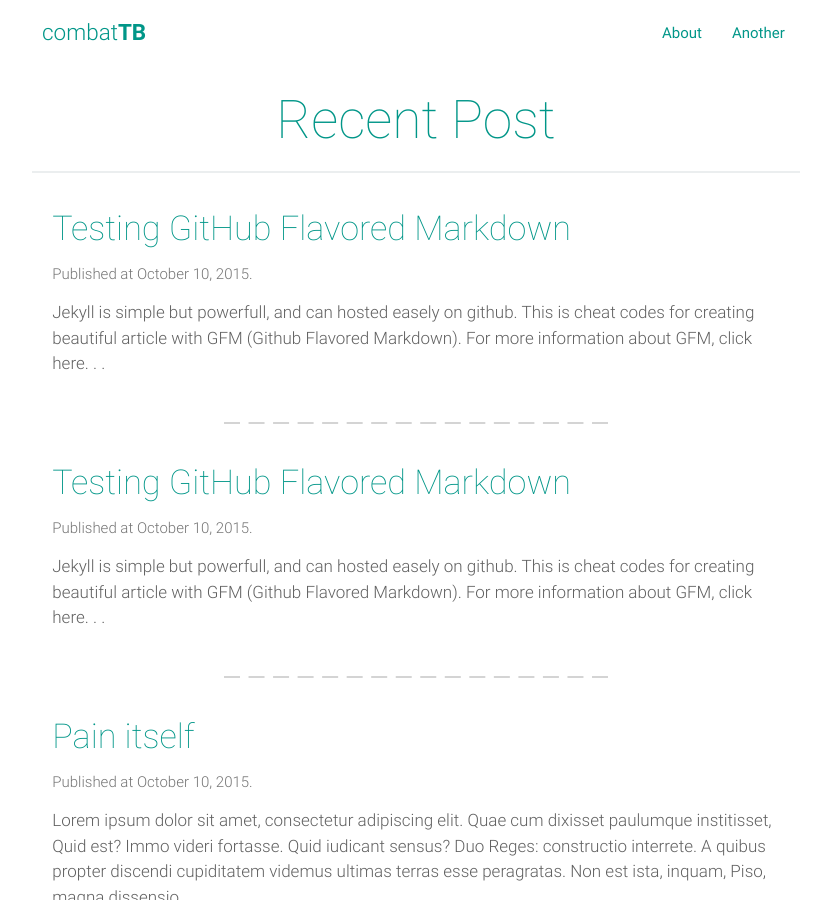
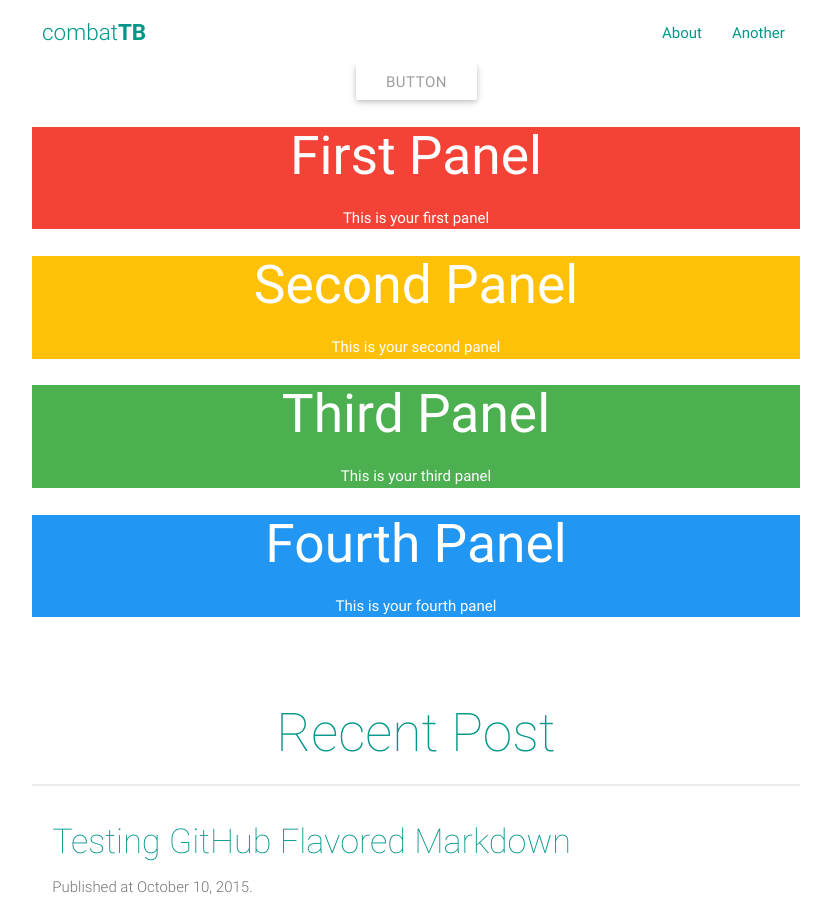
Before and after one commit to aragorneloff/combat-tb, a Jekyll site: the page built from index.html, in a window 1280 px wide and 900 px high. Shown: the whole window, without its empty margins (224-1055 px from the left). Built offline with Jekyll 4.4.1, drawn with Linux system fonts in a browser that asks for light colours; the list of posts is cut into pages by our own code.

Commit message:
adding pages

```diff
--- /dev/null
+++ b/_includes/carousel.html
@@ -0,0 +1,23 @@
+  <div class="container container-large">
+	  <div class="carousel carousel-slider center" data-indicators="true">
+		<div class="carousel-fixed-item center">
+		  <a class="btn waves-effect white grey-text darken-text-2">button</a>
+		</div>
+		<div class="carousel-item red white-text" href="#one!">
+		  <h2>First Panel</h2>
+		  <p class="white-text">This is your first panel</p>
+		</div>
+		<div class="carousel-item amber white-text" href="#two!">
+		  <h2>Second Panel</h2>
+		  <p class="white-text">This is your second panel</p>
+		</div>
+		<div class="carousel-item green white-text" href="#three!">
+		  <h2>Third Panel</h2>
+		  <p class="white-text">This is your third panel</p>
+		</div>
+		<div class="carousel-item blue white-text" href="#four!">
+		  <h2>Fourth Panel</h2>
+		  <p class="white-text">This is your fourth panel</p>
+		</div>
+	  </div>
+  </div>
--- a/_layouts/default.html
+++ b/_layouts/default.html
@@ -6,6 +6,11 @@
         {% include header.html %}
     </header>
     <main>
+
+		{% include carousel.html %}
+
+		<br /><br />
+
         {{ content }}
     </main>
     <footer class="page-footer no-margin __top teal">
```
